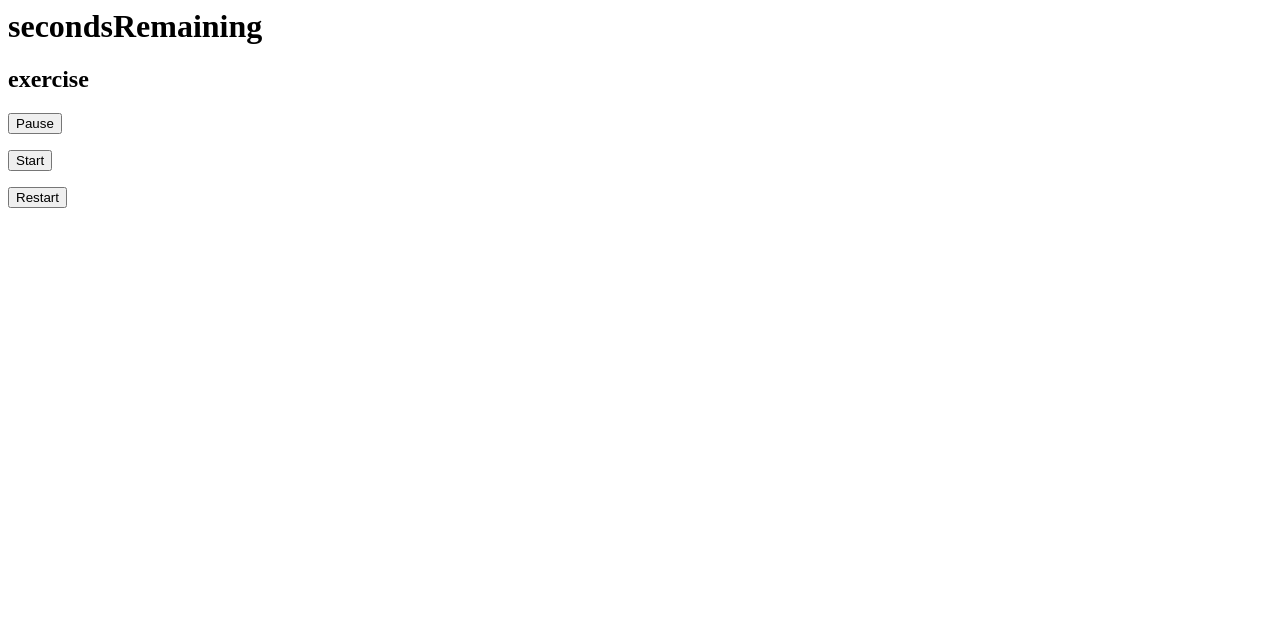
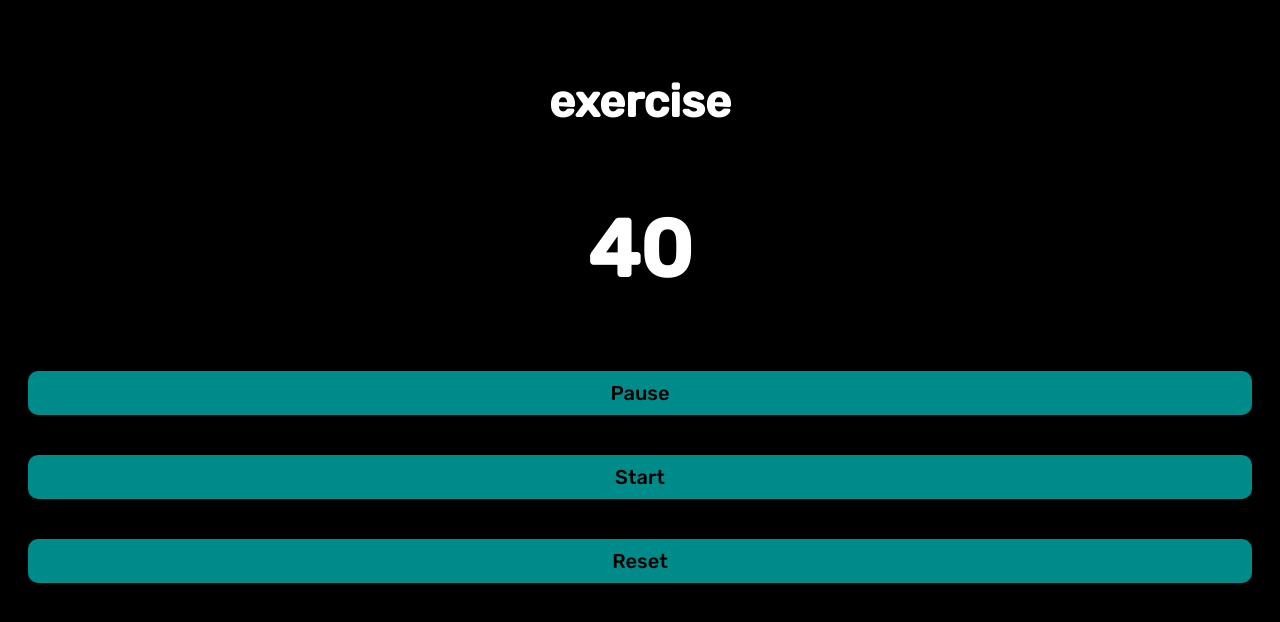
Before and after one commit to rllee/rounder, a website: page public/timer.html in a window 1280 px wide. Drawn offline with Linux system fonts and the light colour scheme.

Commit message:
First styling attempt

```diff
--- /dev/null
+++ b/public/styles.css
@@ -0,0 +1,34 @@
+body {
+  background-color: black;
+  color: white;
+  font-family: "Rubik", sans-serif;
+}
+
+h2 {
+  text-align: center;
+  padding-top: 30;
+  font-size: 45;
+  margin-bottom: 0px;
+}
+
+h1 {
+  text-align: center;
+  padding-top: 20;
+  font-size: 80;
+}
+.container {
+  display: flex;
+  flex-direction: column;
+}
+.general_button {
+  background-color: darkcyan;
+  font-size: 20;
+  border: none;
+  padding: 10;
+  margin: 20;
+  border-radius: 10px;
+}
+
+button {
+  font-family: "Rubik", sans-serif;
+}
--- a/public/timer.html
+++ b/public/timer.html
@@ -1,25 +1,27 @@
 <html>
   <head>
+    <link
+      href="https://fonts.googleapis.com/css2?family=Rubik:wght@500&display=swap"
+      rel="stylesheet"
+    />
+    <link rel="stylesheet" type="text/css" href="styles.css" />
+    <meta name="viewport" content="width=device-width, initial-scale=1.0" />
     <title>timer</title>
   </head>
   <body>
-    <h1 id="secondsRemaining">secondsRemaining</h1>
-    <h2 id="exercise">exercise</h2>
-    <p>
-      <button type="button">
+    <div class="container">
+      <h2 id="exercise">exercise</h2>
+      <h1 id="secondsRemaining">40</h1>
+      <button class="general_button" type="button">
         Pause
       </button>
-    </p>
-    <p>
-      <button type="button">
+      <button class="general_button" type="button">
         Start
       </button>
-    </p>
-    <p>
-      <button type="button">
-        Restart
+      <button class="general_button" type="button">
+        Reset
       </button>
-    </p>
+    </div>
 
     <script src="sequence-generator.js"></script>
     <script>
```
Also changed, not shown: public/index.html (+2 -0 lines).
